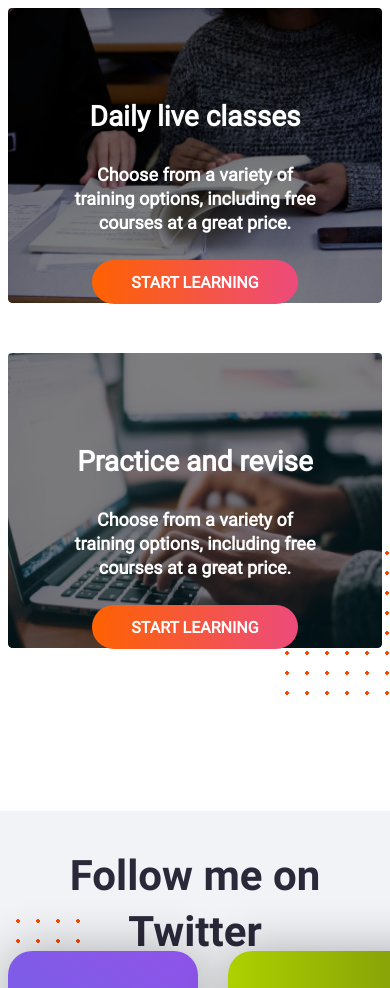
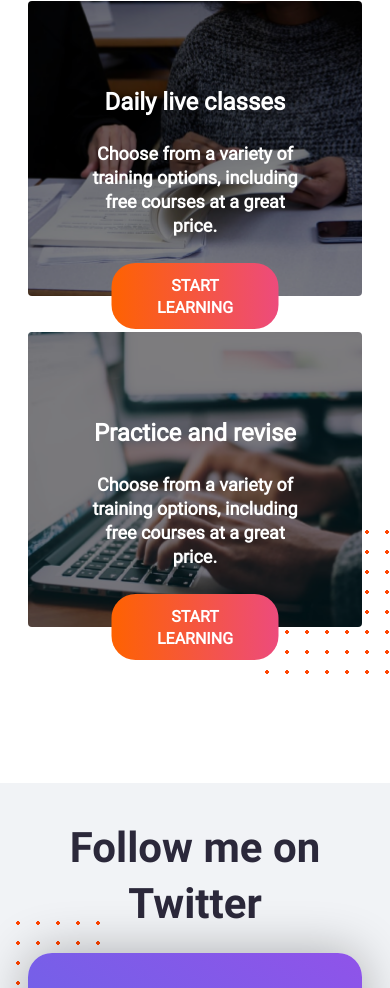
Before and after one commit to aiperitaalaibekkyzy/module, a website: page pug/index.pug in a window 390 px wide. Shown: the part 1420-2408 px from the top of the page. Drawn offline with nearby package versions, Linux system fonts and the light colour scheme; files that its build step writes are made by us from their sources; files whose address does not match are found by name; a web font is replaced by a local one.

Commit message:
Legend section adaptation

```diff
--- a/pug/includes/cards.pug
+++ b/pug/includes/cards.pug
@@ -10,7 +10,6 @@ section.content__cards
           li.card__list SSC General Duty Exam
           li.card__list SSC Junior Engineer Exam
           li.card__list SSC Multi-Tasking Staff Exam
-        span.card__icon
           i.icon-white-arrow
       .card
         .card__title Bank Exams
@@ -19,7 +18,6 @@ section.content__cards
           li.card__list SBI Probationary Officers
           li.card__list RBI Oficer Grade Exam
           li.card__list IBPS PO Preliminary Exam
-          span.card__icon
           i.icon-white-arrow
       .card
         .card__title UPSC CSE
@@ -28,5 +26,4 @@ section.content__cards
           li.card__list UPSC Prelims
           li.card__list UPSC Mains
           li.card__list UPSC Personality Test
-          span.card__icon
           i.icon-white-arrow
--- a/pug/includes/legend.pug
+++ b/pug/includes/legend.pug
@@ -6,8 +6,8 @@
     .legend__item
       h3.item__title Daily live classes
       p.item__text Choose from a variety of training options, including free courses at a great price.
-      h.btn.item__btn Start learning
+      a.btn.item__btn Start learning
     .legend__item.legend__item2.striped-right
       h3.item__title Practice and revise
       p.item__text Choose from a variety of training options, including free courses at a great price.
-      h.btn.item__btn Start learning
+      a.btn.item__btn Start learning
--- a/sass/parts/_cards.sass
+++ b/sass/parts/_cards.sass
@@ -15,10 +15,11 @@
   box-sizing: border-box
   margin-top: rem(278px)
   @extend %flex_space-between
+  flex-wrap: wrap
+  align-items: stretch
 
 .card
-  width: rem(370px)
-  height: rem(441px)
+  flex: 1 0 30%
   padding: 40px
   background: linear-gradient(90deg, #ADD100 0%, #7B920A 100%)
   color: #ffffff
@@ -26,6 +27,8 @@
   border-radius: 24px
   margin-right: 30px
   position: relative
+  margin-bottom: 20px
+  box-sizing: border-box
   &:first-child
     background: linear-gradient(34.87deg, #4776E6 1.22%, #8E54E9 97.88%)
   &:last-child
@@ -57,8 +60,28 @@ ul
   margin: 12px 0
   left: 6px
 
-
 .icon-white-arrow
   font-size: 40px
   height: 20px
   width: 20px
+
+
+@media screen and ( max-width: 1200px )
+  .cards__wrap
+    justify-content: center
+
+  .card
+    flex: 0 0 45%
+    margin: 0
+    margin-bottom: 30px
+
+    &:first-child
+      margin-right: 30px
+
+@media screen and ( max-width: 768px )
+  .cards__wrap
+    display: block
+    padding: 30px 20px
+
+  .card
+    margin-right: 0 !important
--- a/sass/parts/_legend.sass
+++ b/sass/parts/_legend.sass
@@ -30,8 +30,10 @@
   font-weight: 700
 
 .item__btn
-  position: relative
-  bottom: -35px
+  position: absolute
+  bottom: 0
+  left: 50%
+  transform: translateX(-50%) translateY(50%)
 
 @media screen and ( max-width: 1120px )
   .legend__container
@@ -42,14 +44,33 @@
   .legend__info
     flex: 1 0 100%
     text-align: center
-    max-width: 100%
+    max-width: 90%
   .legend__item
     background-size: cover
     background-position: bottom
     flex: 1 0 45%
     background-repeat: no-repeat
     box-sizing: border-box
-    margin: 25px auto
+    margin: 25px 18px
     background-repeat: no-repeat
   .item__text
     margin: auto
+@media screen and ( max-width: 1010px )
+  .legend__item
+    background-size: cover
+    background-position: bottom
+    flex: 1 0 55%
+    background-repeat: no-repeat
+    box-sizing: border-box
+    margin: 18px 20px
+    background-repeat: no-repeat
+    width: 100%
+  .item__text
+    width: 60%
+@media screen and ( max-width: 745px )
+  .legend__item
+    padding:60px 30px
+  .item__title
+    font-size: 24px
+  .item__text
+    width: 80%
```
Also changed, not shown: css/style.css, index.html, 1 other file.
